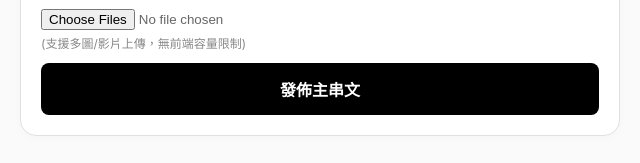
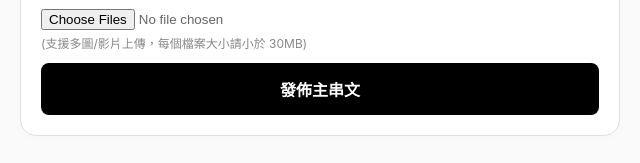
Before and after one commit to ict39/Phoenix-Leader-Staff-message-board, a plain HTML site: page index.html in a window 1280 px wide. Shown: the part 254-417 px from the top of the page, 320-960 px from the left. Drawn offline with Linux system fonts and the light colour scheme; no server answers.

Commit message:
提示詞->限制30MB

```diff
--- a/index.html
+++ b/index.html
@@ -220,7 +220,7 @@
         <div class="file-input-wrapper">
             <!-- 加上 video/* 允許選取影片，multiple 允許選擇多個檔案 -->
             <input type="file" id="mainImage" accept="image/*,video/*" multiple>
-            <div style="font-size: 12px; margin-top: 4px; color: #888;">(支援多圖/影片上傳，無前端容量限制)</div>
+            <div style="font-size: 12px; margin-top: 4px; color: #888;">(支援多圖/影片上傳，每個檔案大小請小於 30MB)</div>
         </div>
         <button id="mainSubmitBtn" class="primary-btn" onclick="submitPost('', 'main')">發佈主串文</button>
     </div>
```
